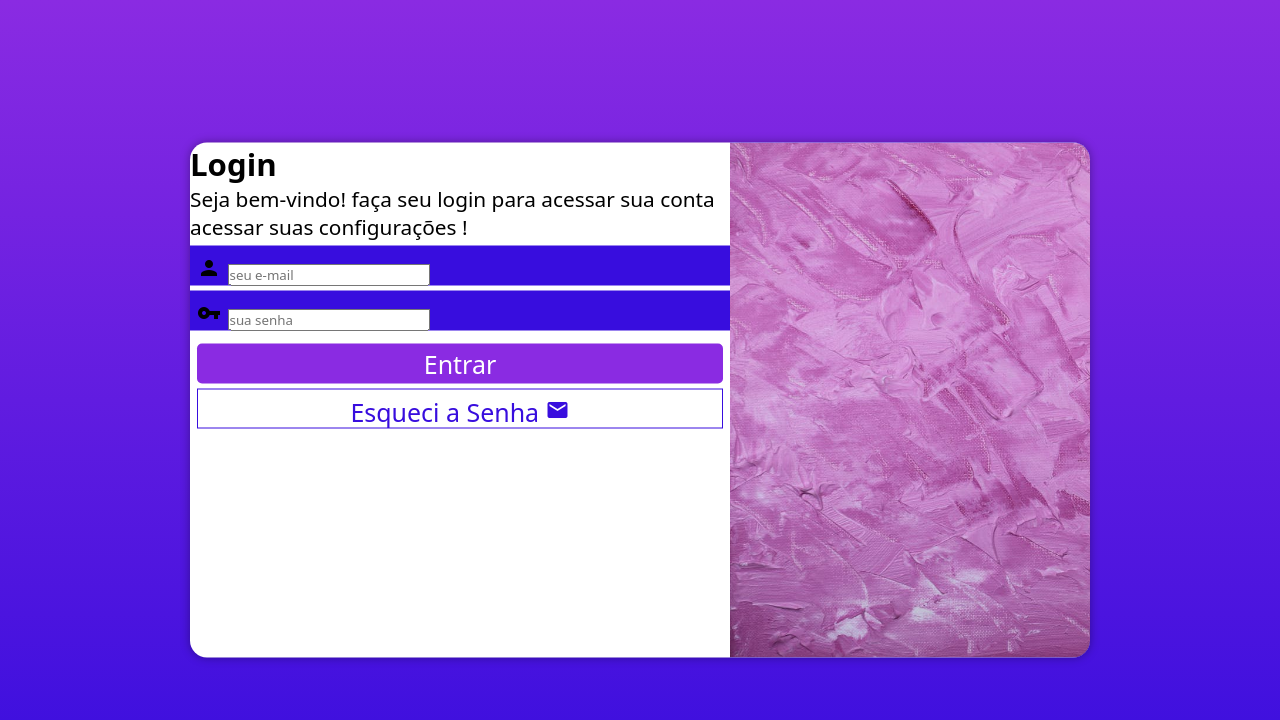
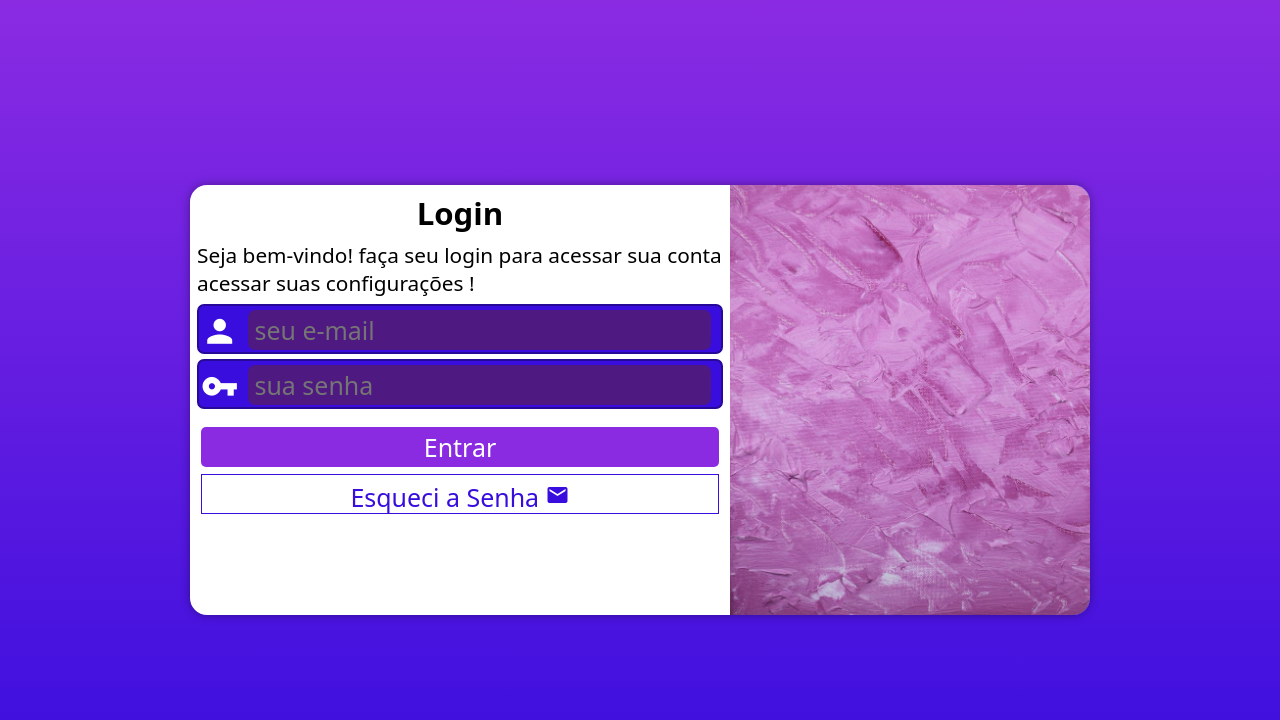
Before and after one commit to Dudu38fps/Projeto-Login, a PHP site: page / in a window 1280 px wide. Shown: the top 720 px of the page. Run offline with PHP 8.4, Linux system fonts and the light colour scheme.

Commit message:
finalizado

```diff
--- a/estilos/media-query.css
+++ b/estilos/media-query.css
@@ -9,6 +9,7 @@
 
     section#login {
         width: 80vw;
+        height: 400px;
 
     }
 
@@ -31,8 +32,19 @@
         background-image: linear-gradient(to top,#380DDE,blueviolet);
     }
 
+    div.campo > i {
+        font-size: 1.5em;
+    }
+
+    div.campo > input {
+        font-size: 1em;
+        width: calc(100% - 55px);
+        transform: translateY(-10px);
+    }
+
     section#login {
         width: 900px;
+        height: 430px;
         font-size: 1.3em;
     }
 
--- a/estilos/style.css
+++ b/estilos/style.css
@@ -25,12 +25,12 @@ section#login {
     position: absolute;
     top: 50%;
     left: 50%;
-    transform: translate(-50%, -50%);
     width: 255px;
-    height: 515px;
+    height: 530px;
     border-radius: 17px;
     box-shadow: 0px 0px 10px rgba(0, 0, 0, 0.356);
     overflow: hidden;
+    transform: translate(-50%, -50%);
     transition: width .3s, height .3s;
     transition-timing-function: ease;
 }
@@ -41,25 +41,62 @@ section#login > div#imagem {
     background-position: left top;
     background-size: cover;
     height: 200px;
+
 }
 
-section#login > div.form {
-    padding: 10px;
+section#login > div#form {
+    padding: 7px;
     display: block;
 
 }
 
+div#form h1 {
+    text-align: center;
+    margin-bottom: 7px;
+}
+
+div#form p {
+    margin-bottom: 7px;
+}
+
+
+
 form div.campo {
     background-color: #380DDE;
+    border: 2px solid #260999 ;
     display: block;
     width: 100%;
-    height: 40px;
+    height: 50px;
     margin: 5px 0px;
-    padding: 7px;
+    padding: 7px 2px;
+    border-radius: 7px;
 }
 
 div.campo > label {
     display: none;
+}
+
+div.campo > i {
+    color: white;
+    font-size: 2em;
+    width: 40px;
+
+}
+
+div.campo > input {
+    background-color: rgb(78, 25, 128);
+    font-size: 1em;
+    width: calc(100% - 45px);
+    height: 40px;
+    border: 0px;
+    border-radius: 7px;
+    padding: 7px;
+    transform: translateY(-10px);
+}
+
+div.campo > input:focus-within {
+    background-color: white;
+    border: none;
 }
 
 form  input[type=submit] {
```
